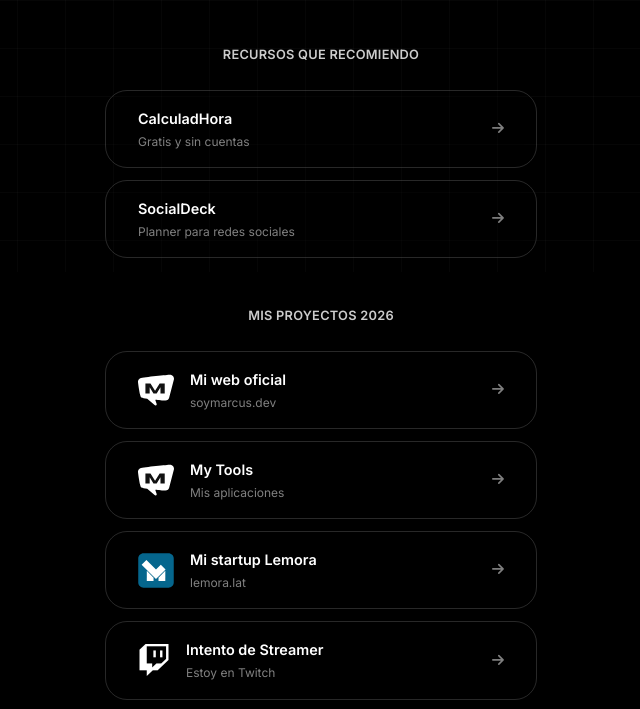
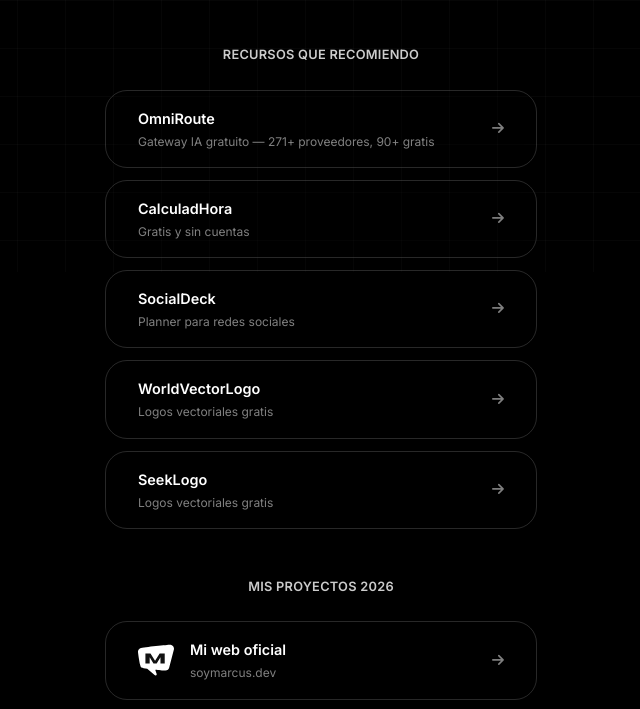
Before and after one commit to Leidreiter/soymarcus, a website: page links.html in a window 1280 px wide. Shown: the part 528-1237 px from the top of the page, without its empty margins (319-959 px from the left). Drawn offline with Linux system fonts and the light colour scheme.

Commit message:
feat: actualizar .gitignore y agregar OmniRoute a recursos

```diff
--- a/links.html
+++ b/links.html
@@ -132,6 +132,16 @@
       <h2 class="section-title">Recursos que recomiendo</h2>
       <div class="links-grid">
 
+        <!-- OmniRoute -->
+        <a href="https://github.com/diegosouzapw/OmniRoute" target="_blank" rel="noopener noreferrer" class="resource-card" aria-label="OmniRoute">
+          <img src="https://www.google.com/s2/favicons?domain=github.com&sz=64" alt="OmniRoute favicon" class="resource-favicon" width="32" height="32" loading="lazy">
+          <div class="resource-info">
+            <span class="resource-name">OmniRoute</span>
+            <span class="resource-url">Gateway IA gratuito — 271+ proveedores, 90+ gratis</span>
+          </div>
+          <span class="link-arrow"><i class="fa-solid fa-arrow-right"></i></span>
+        </a>
+
         <!-- Open Design -->
         <a href="https://calculadhora.soymarcus.dev/" target="_blank" rel="noopener noreferrer" class="resource-card" aria-label="CalculadHora">
           <img src="https://www.google.com/s2/favicons?domain=soymarcus.dev&sz=64" alt="CalculadHora favicon" class="resource-favicon" width="32" height="32" loading="lazy">
@@ -148,6 +158,26 @@
           <div class="resource-info">
             <span class="resource-name">SocialDeck</span>
             <span class="resource-url">Planner para redes sociales</span>
+          </div>
+          <span class="link-arrow"><i class="fa-solid fa-arrow-right"></i></span>
+        </a>
+
+        <!-- WorldVectorLogo -->
+        <a href="https://worldvectorlogo.com/es" target="_blank" rel="noopener noreferrer" class="resource-card" aria-label="WorldVectorLogo">
+          <img src="https://www.google.com/s2/favicons?domain=worldvectorlogo.com&sz=64" alt="WorldVectorLogo favicon" class="resource-favicon" width="32" height="32" loading="lazy">
+          <div class="resource-info">
+            <span class="resource-name">WorldVectorLogo</span>
+            <span class="resource-url">Logos vectoriales gratis</span>
+          </div>
+          <span class="link-arrow"><i class="fa-solid fa-arrow-right"></i></span>
+        </a>
+
+        <!-- SeekLogo -->
+        <a href="https://seeklogo.com/" target="_blank" rel="noopener noreferrer" class="resource-card" aria-label="SeekLogo">
+          <img src="https://www.google.com/s2/favicons?domain=seeklogo.com&sz=64" alt="SeekLogo favicon" class="resource-favicon" width="32" height="32" loading="lazy">
+          <div class="resource-info">
+            <span class="resource-name">SeekLogo</span>
+            <span class="resource-url">Logos vectoriales gratis</span>
           </div>
           <span class="link-arrow"><i class="fa-solid fa-arrow-right"></i></span>
         </a>
```
Also changed, not shown: 1 other file.
